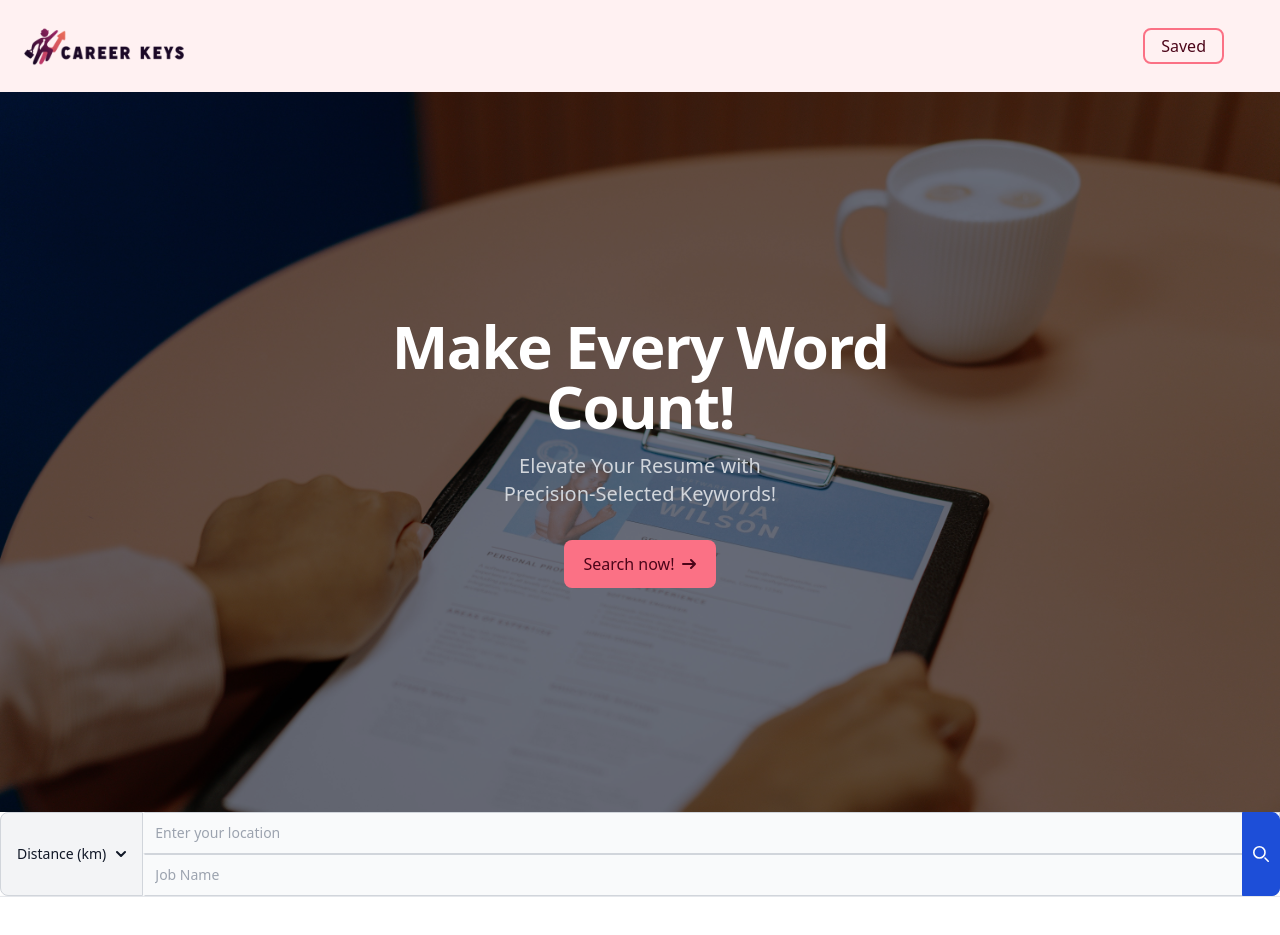
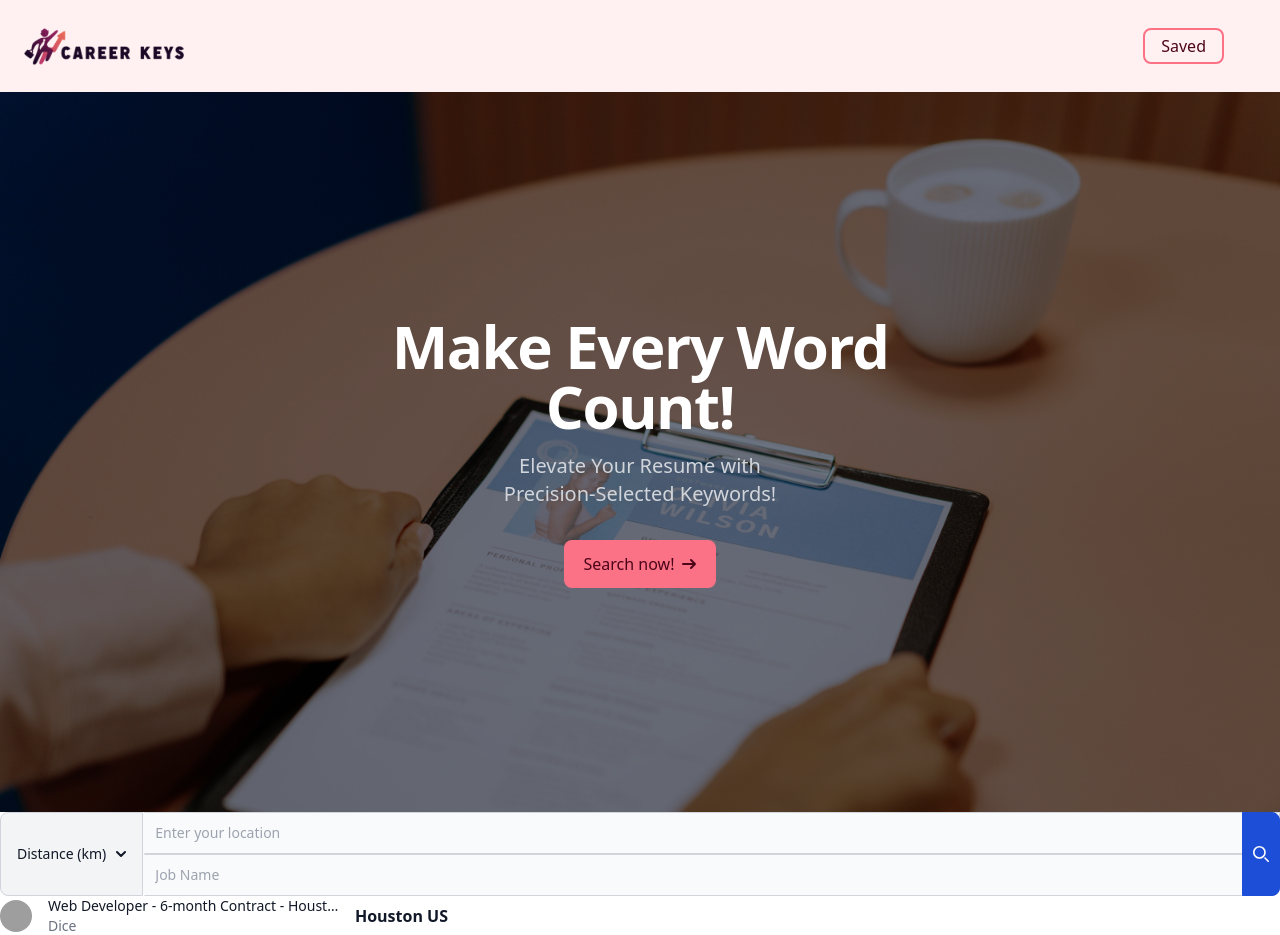
Before and after one commit to porlowska/career-keys, a React (Vite) app in the folder career-keys/: page / in a window 1280 px wide. Shown: the top 935 px of the page. Built offline with nearby package versions, Linux system fonts and the light colour scheme; grey boxes are pictures that could not be loaded.

Commit message:
File structure updated

```diff
--- a/career-keys/src/App.jsx
+++ b/career-keys/src/App.jsx
@@ -1,18 +1,14 @@
 import React from 'react';
 import Nav from "./components/Nav";
-import SearchBar from "./components/SearchBar";
-import Jumbotron from "./components/Jumbotron";
+import Main from './components/main page/main';
 import Footer from './components/Footer';
-import JListing from './components/JobListing';
 import "./index.css";
 
 export default function App() {
   return (
     <>
     <Nav/>
-    <Jumbotron/>
-    <SearchBar/>
-
+    <Main/>
     <Footer/>
     </>
   )
--- a/career-keys/src/components/JobListing.jsx
+++ b/career-keys/src/components/main page/JobListing.jsx
@@ -1,4 +1,4 @@
-import {jobs} from './../data/data.json';
+import {jobs} from '../../data/data.json';
 
 export default function JListing() {
 
--- /dev/null
+++ b/career-keys/src/components/main page/Main.jsx
@@ -0,0 +1,14 @@
+import React from 'react';
+import SearchBar from "./SearchBar";
+import Jumbotron from "./Jumbotron";
+import JListing from './JobListing';
+
+export default function Main() {
+  return (
+    <>
+    <Jumbotron/>
+    <SearchBar/>
+    <JListing/>
+    </>
+  )
+}
```
Also changed, not shown: career-keys/src/components/main page/JobDetails.jsx (added), career-keys/src/components/main page/Jumbotron.jsx (renamed from career-keys/src/components/Jumbotron.jsx), career-keys/src/components/main page/SearchBar.jsx (renamed from career-keys/src/components/SearchBar.jsx), career-keys/src/components/savepage/Favourites.jsx (added).
